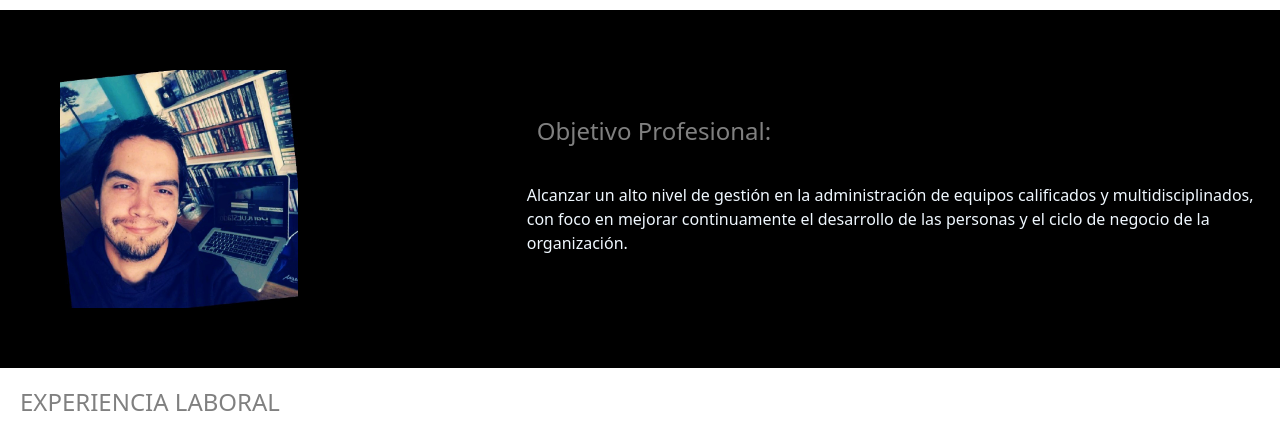
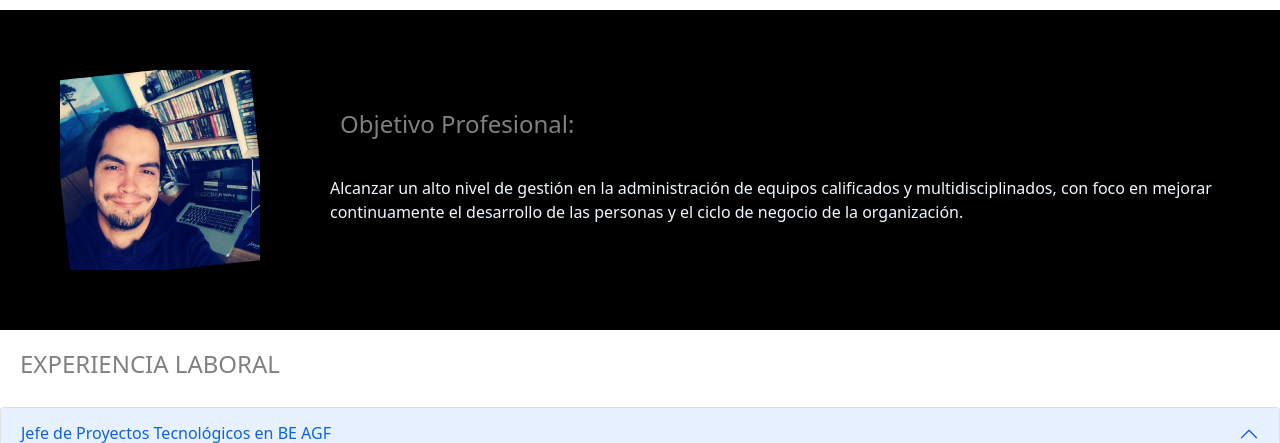
Before and after one commit to IttoRock/Examen_desafio6, a plain HTML site: page index.html in a window 1280 px wide. Shown: the part 322-765 px from the top of the page. Drawn offline with nearby package versions, Linux system fonts and the light colour scheme; a web font is replaced by a local one.

Commit message:
commit de ajuste imagen cv

```diff
--- a/assets/css/styles.css
+++ b/assets/css/styles.css
@@ -31,6 +31,7 @@ body{
     .foto{
 
         padding: 60px;
+
     }
 
     h4{
--- a/index.html
+++ b/index.html
@@ -49,7 +49,7 @@
   <section class="imagen_objetivo_profesional">
 
     <article class="foto">
-      <img src="/assets/imgs/IO.jpeg" width="60%" alt="Foto IO">
+      <img src="/assets/imgs/IO.jpeg" style="width: 200px" alt="Foto IO">
 
     </article>
 
```
